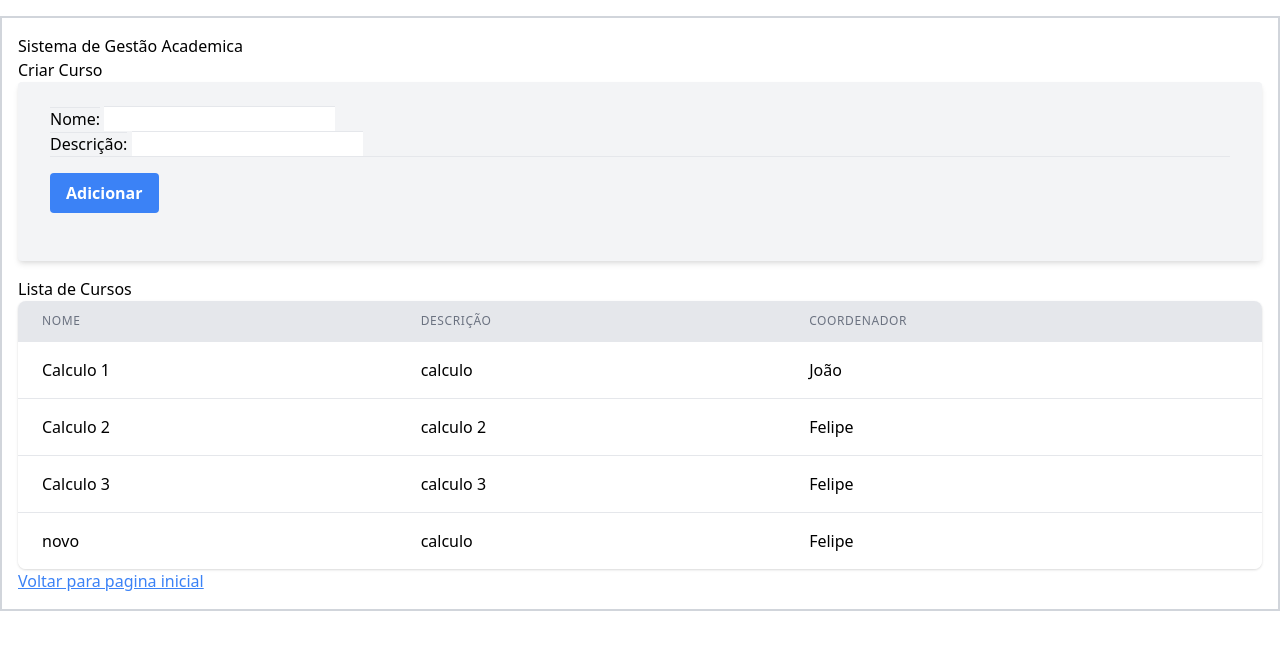
After one commit to Dom-Furia/Projeto_final_CyberEdux, a Django app: page /criar_curso/ in a window 1280 px wide. The commit adds this page. Shown: the top 650 px of the page. Run offline with Django 5.2, Linux system fonts and the light colour scheme; data comes from the database, SQL or seed files in the repository; both versions use the stored data as it was after the commit.

Commit message:
Add files via upload

```diff
--- a/Projeto_final/Projeto_CyberEedux/urls.py
+++ b/Projeto_final/Projeto_CyberEedux/urls.py
@@ -9,5 +9,6 @@ urlpatterns = [
     path('remover/<int:id>/', views.delete_aluno, name='delete_aluno'),
     path('alterar/<int:id>/', views.editar_aluno, name='editar_aluno'),
     path('adicionar/', views.adicionar_aluno, name='adicionar_aluno'),
-    path('matricular_aluno/', views.matricular_aluno, name='matricular_aluno')
+    path('matricular_aluno/', views.matricular_aluno, name='matricular_aluno'),
+    path('criar_curso/', views.criar_curso, name='criar_curso'),
 ]
--- /dev/null
+++ b/Projeto_final/sistema_academico/templates/criar_curso.html
@@ -0,0 +1,72 @@
+{% extends 'base.html' %}
+{% block content %}
+<div>
+  <h1 class="mx-auto text-black">Criar Curso</h1>
+  <div>
+    <form method="POST" class="bg-gray-100 shadow-md rounded px-8 pt-6 pb-8 mb-4 divide-y divide-gray-200">
+      {% csrf_token %}
+      <label for="nome">Nome:</label>
+        <input type="text" id="nome" name="nome"><br>
+        <label for="descricao">Descrição:</label>
+        <input type="text" id="descricao" name="descricao"><br>
+        <!--<label for="coordenador">Coordenador:</label>
+        <input type="text" id="coordenador" name="coordenador"><br>
+        -->
+      <div class="flex items-center justify-between py-4">
+        <button type="submit" class="bg-blue-500 hover:bg-blue-700 text-white font-bold py-2 px-4 rounded">
+          Adicionar
+        </button>
+      </div>
+    </form>
+    <div>
+      {% if messages %}
+    <ul class="messages">
+        {% for message in messages %}
+            {% if message.tags == 'error' %}
+                <li class="text-lime-500 font-bold">{{ message }}</li>
+            {% elif message.tags == 'success' %}
+                <li class="text-red-500 font-bold">{{ message }}</li>
+            {% elif message.tags == 'warning' %}
+                <li class="warning-message">{{ message }}</li>
+            {% elif message.tags == 'info' %}
+                <li class="info-message">{{ message }}</li>
+            {% else %}
+                <li>{{ message }}</li>
+            {% endif %}
+        {% endfor %}
+    </ul>
+{% endif %}
+
+
+    </div>
+
+    <h1 class="mx-auto text-black">Lista de Cursos</h1>
+    <table class="min-w-full divide-y divide-gray-200 bg-white shadow overflow-hidden sm:rounded-lg">
+        <thead class="bg-gray-200">
+          <tr>
+            <th class="px-6 py-3 text-left text-xs font-medium text-gray-500 uppercase tracking-wider">Nome</th>
+            <th class="px-6 py-3 text-left text-xs font-medium text-gray-500 uppercase tracking-wider">Descrição</th>
+            <th class="px-6 py-3 text-left text-xs font-medium text-gray-500 uppercase tracking-wider">Coordenador</th>
+        </tr>
+        </thead>
+        <tbody class="bg-white divide-y divide-gray-200">
+          {% for curso in cursos %}
+            <tr>
+              <td class="px-6 py-4 whitespace-nowrap">{{ curso.nome }}</td>
+              <td class="px-6 py-4 whitespace-nowrap">{{ curso.descricao }}</td>
+              <td class="px-6 py-4 whitespace-nowrap">{{ curso.coordenador }}</td>
+            </tr>
+          {% empty %}
+            <tr>
+              <td colspan="5" class="px-6 py-4 whitespace-nowrap">Nenhum Curso encontrado.</td>
+            </tr>
+          {% endfor %}
+        </tbody>
+      </table>
+
+  </div>
+
+  <a href="{% url 'home' %}" class="text-blue-500 underline">Voltar para pagina inicial</a>
+</div>
+
+{% endblock %}
--- a/Projeto_final/sistema_academico/templates/editar_aluno.html
+++ b/Projeto_final/sistema_academico/templates/editar_aluno.html
@@ -22,6 +22,7 @@
     </div>
 
     </form>
+
   <a href="{% url 'home' %}">Voltar para a lista de Alunos</a>
 </div>
 
--- a/Projeto_final/sistema_academico/templates/home.html
+++ b/Projeto_final/sistema_academico/templates/home.html
@@ -4,7 +4,7 @@
 <h1 class="mx-auto text-black text-center font-bold">Alunos</h1>
 <div class="flex items-center space-x-2">
   <a href="{% url 'adicionar_aluno' %}" class="btn bg-blue-700 hover:bg-blue-500 text-white rounded p-2 ">Adicionar Aluno</a>
-  <a href="#" class="btn bg-blue-700 hover:bg-blue-500 text-white rounded p-2 ">Criar Curso</a>
+  <a href="{% url 'criar_curso' %}" class="btn bg-blue-700 hover:bg-blue-500 text-white rounded p-2 ">Criar Curso</a>
   <a href="#" class="btn bg-blue-700 hover:bg-blue-500 text-white rounded p-2 ">Criar Departamento</a>
   <a href="{% url 'matricular_aluno' %}" class="btn bg-blue-700 hover:bg-blue-500 text-white rounded p-2 ">Matricular Aluno (a)</a>
 </div>
@@ -32,8 +32,8 @@
 
           <td>
 
-            <!-- <a href="{% url 'delete_aluno' aluno.id %}" class="text-red-500 underline">Remover</a>
-            <a href="{% url 'editar_aluno' aluno.id %}" class="text-red-500 underline">Editar</a> -->
+            <a href="{% url 'delete_aluno' aluno.id %}" class="text-red-500 underline">Remover</a>
+            <a href="{% url 'editar_aluno' aluno.id %}" class="text-red-500 underline">Editar</a>
           </td>
 
         </tr>
--- a/Projeto_final/sistema_academico/views.py
+++ b/Projeto_final/sistema_academico/views.py
@@ -2,6 +2,7 @@ from django.shortcuts import render
 from django.shortcuts import redirect
 from django.http import HttpResponse
 from .models import Aluno, Curso, Departamento, Professor, Matricula
+from django.contrib import messages
 
 def home(request):
     alunos_cursos = Aluno.objects.prefetch_related('matriculas__curso').all()
@@ -38,10 +39,32 @@ def adicionar_aluno(request):
         Aluno.objects.create(nome=nome, matricula=matricula, telefone=telefone,cpf=cpf,endereco=endereco,data_nascimento=data_nascimento,email=email)
         return redirect('home')
     return render(request, 'adicionar_aluno.html')
+
+def criar_curso(request):
+    cursos = Curso.objects.all()
+    if request.method == "POST":
+        nome = request.POST.get('nome')
+        descricao = request.POST.get('descricao')
+        if cursos.filter(nome=nome).exists():
+            messages.error(request, 'Já existe um curso com este nome.')
+            return redirect('criar_curso')
+        else:
+            try:
+                cursos.create(nome=nome, descricao=descricao,duracao=50,coordenador='Felipe',carga_horaria=120)
+                messages.success(request, 'Curso criado com sucesso!')
+                return redirect('criar_curso')
+            except Exception as e:
+                messages.error(request, f'Erro ao criar curso: {e}')
+                return redirect('criar_curso')
+
+    return render(request, 'criar_curso.html', {'cursos':cursos})
+
+
 def listar_cursos_e_departamentos(request):
     todos_os_cursos = Curso.objects.all()
     todos_os_departamentos = Departamento.objects.all()
     return render(request, 'lista_cursos_departamentos.html', {'cursos': todos_os_cursos, 'departamentos': todos_os_departamentos})
+
 
 def matricular_aluno(request):
     if request.method == 'POST':
```
Also changed, not shown: Projeto_final/db.sqlite3.
